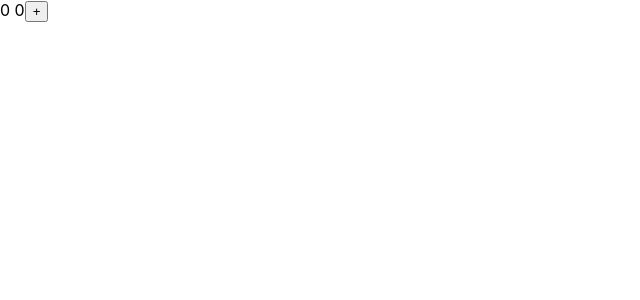
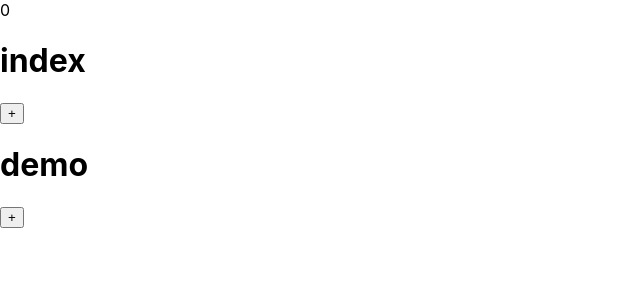
Before and after one commit to MM-gif-XY/react-knowledge, a React (Create React App) app: page /useCallback in a window 1280 px wide. Before the commit this address led to /useTransition. Shown: the top 300 px of the page, without its empty margins (0-640 px from the left). Built offline with nearby package versions, Linux system fonts and the light colour scheme.

Commit message:
useCallback

```diff
--- a/src/router/indexRoutes.tsx
+++ b/src/router/indexRoutes.tsx
@@ -7,7 +7,8 @@ import LoadableComponent from '../view/LoadableComponent实现组件懒加载'
 import useMemo from '../view/useMemo'
 import useImperativeHandle from '../view/useImperativeHandle'
 import Effect from '../view/三个Effect的区别'
-import useTransition from '../view//useTransition'
+import useTransition from '../view/useTransition'
+import useCallback from '../view/useCallback'
 
 export default function IndexRoutes() {
   return (
@@ -20,7 +21,8 @@ export default function IndexRoutes() {
         <Route path='/useImperativeHandle' component={useImperativeHandle} />
         <Route path='/Effect' component={Effect} />
         <Route path='/useTransition' component={useTransition} />
-        <Redirect to='/useTransition' />
+        <Route path='/useCallback' component={useCallback} />
+        <Redirect to='/useCallback' />
       </Switch>
     </BrowserRouter>
   )
--- /dev/null
+++ b/src/view/useCallback/demo.tsx
@@ -0,0 +1,12 @@
+import React from 'react'
+
+function demo(props: any) {
+  console.log("demo");
+  return (
+    <div>
+      <button onClick={props.handled}>+</button>
+    </div>
+  )
+}
+
+export default React.memo(demo)
--- /dev/null
+++ b/src/view/useCallback/index.tsx
@@ -0,0 +1,26 @@
+import React, { useState, useCallback, useEffect } from 'react'
+import Demo from './demo'
+
+export default function Index() {
+  console.log("index");
+
+  const [count, setcount] = useState(0)
+  const handled = useCallback(() => {
+    setcount(count => count + 1)
+  }, []) //第二个参数必须
+  return (
+    <div>
+      {count}
+      <h1>index</h1>
+      <button onClick={() => { handled() }}>+</button>
+      <h1>demo</h1>
+      <Demo handled={handled} />
+    </div>
+  )
+}
+
+// 在index组件中实现点击 + 对count进行加法，在index中将handled方法传递给demo组件，让demo组件也可以对父组件中的count进行加法
+// 但是在点击index中的+的时候会重新渲染index组件和demo组件，这样性能就出现问题，（useCallback解决）
+// useCallback是用来包裹在子组件调用父组件中的方法，当在父组件或子组件中触发父组件的方法都不会重新渲染子组件，提高性能
+
+//注意点：useCallback(()=>{},[]) 后面的数组必须填上，子组件在导出的时候必须使用React.memo包裹
```
Also changed, not shown: 1 other file (tests, documents, lock files or other folders).
